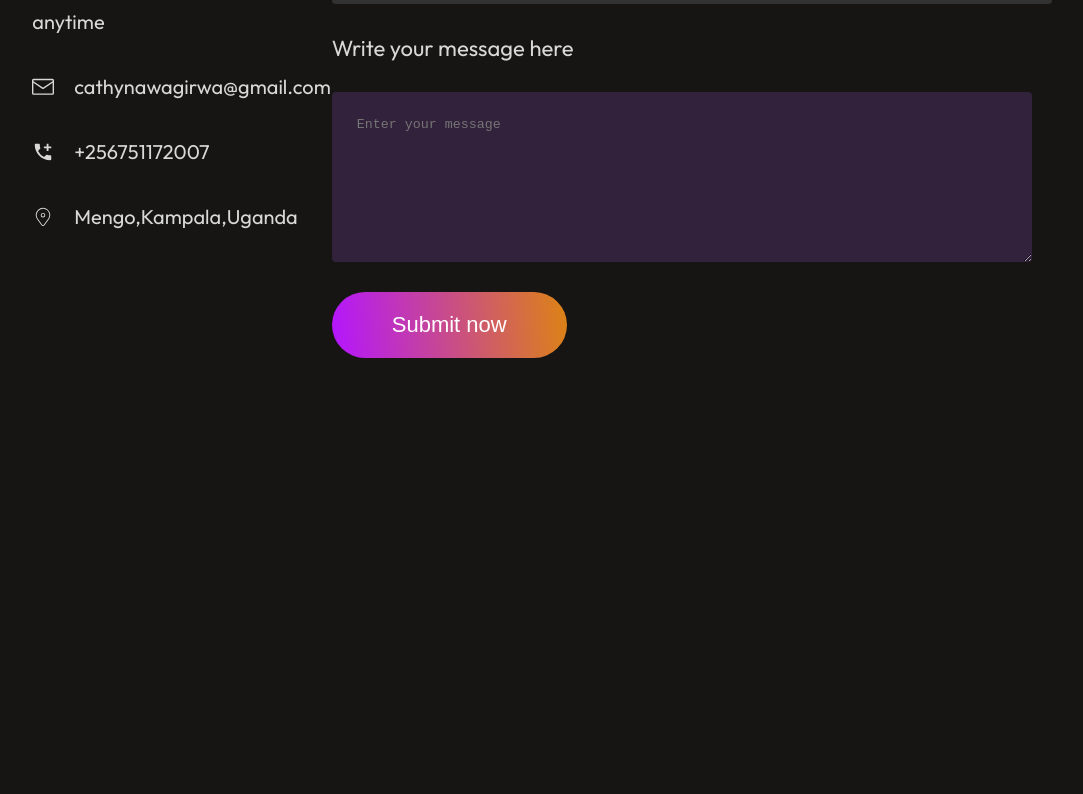
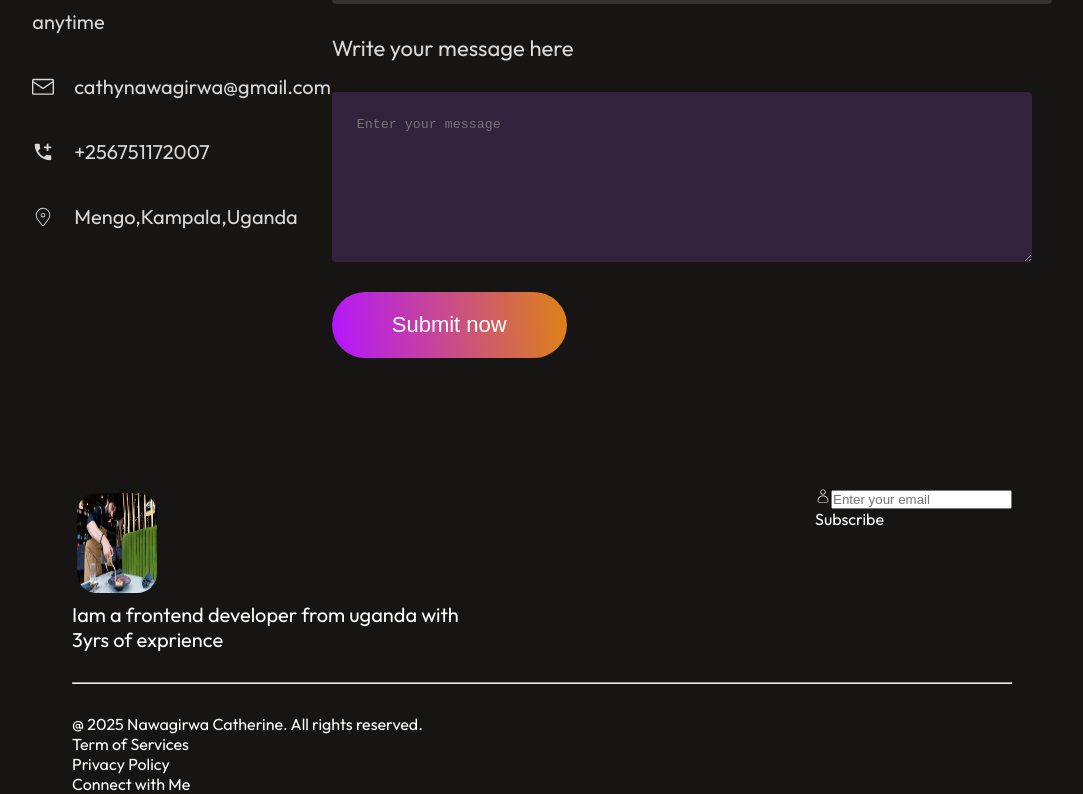
Before and after one commit to nawagirwacatherine/PORTIFOLIO3, a React (Vite) app in the folder real portifolio/: page / in a window 1280 px wide. Shown: the part 4976-5770 px from the top of the page, without its empty margins (98-1181 px from the left). Before the commit the page ends 5384 px from the top, so only its background shows below. Built offline with nearby package versions, Linux system fonts and the light colour scheme.

Commit message:
add footer

```diff
--- a/real portifolio/src/App.jsx
+++ b/real portifolio/src/App.jsx
@@ -7,6 +7,7 @@ import About from './components/About/About'
 import Services from './components/Services/Services'
 import MyWork from "./components/MyWork/MyWork";
 import Contact from './components/contact/Contact'
+import Footer from './components/Footer/Footer'
 
 
 
@@ -22,6 +23,7 @@ const App = ()  => {
       <Services />
       <MyWork />
       <Contact  />
+      <Footer />
 
     </div>
   )
--- /dev/null
+++ b/real portifolio/src/components/Footer/Footer.jsx
@@ -0,0 +1,34 @@
+import './footer.css'
+import restaurant4 from  '../../images/restaurant4.jpg'
+import { CiUser } from "react-icons/ci";
+
+const Footer = () => {
+  return (
+    <div className='footer'>
+        <div className="footer-top">
+            <div className="footer-top-left">
+                <img src={restaurant4}alt="" className='logo'/>
+                <p>Iam a frontend developer from uganda with 3yrs of exprience</p>
+            </div>
+            <div className="footer-top-right">
+                <div className="footer-email-input">
+                <CiUser />
+                <input type="email" placeholder='Enter your email' />
+                </div>
+                <div className="footer-subscribe">Subscribe</div>
+            </div>
+        </div>
+        <hr/>
+        <div className="footer-bottom">
+            <p className="footer-bottom-left">@ 2025 Nawagirwa Catherine. All rights reserved.</p>
+            <div className="footer-bottom-right">
+                <p>Term of Services</p>
+                <p>Privacy Policy</p>
+                <p>Connect with Me</p>
+            </div>
+        </div>
+    </div>
+  )
+}
+
+export default Footer
--- /dev/null
+++ b/real portifolio/src/components/Footer/footer.css
@@ -0,0 +1,16 @@
+.footer{
+    margin: 50px 170px;
+    display: flex;
+    flex-direction: column;
+    gap: 30px;
+}
+
+.footer-top{
+    display: flex;
+    justify-content: space-between;
+}
+
+.footer-top-left p {
+    font-size: 20px;
+    max-width: 400px;
+}
```
